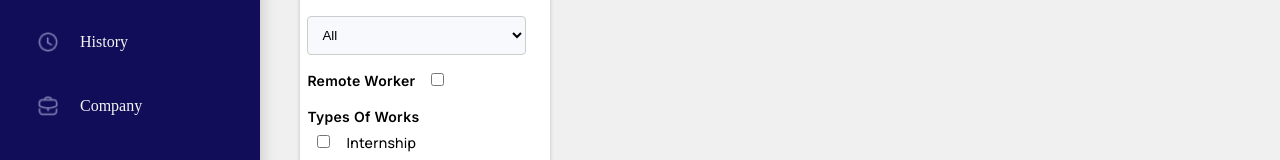
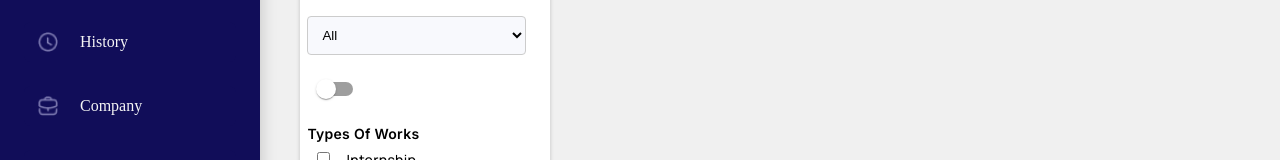
Before and after one commit to RemyaManoharan/class-25-ironside, a React (Create React App) app in the folder frontend/: page / in a window 1280 px wide. Shown: the part 258-418 px from the top of the page. Built offline with nearby package versions, Linux system fonts and the light colour scheme; no server answers; sample sign-in values are in the browser's storage.

Commit message:
changed the button to switch button for remote worker

```diff
--- a/frontend/src/components/FilterForm/FilterForm.tsx
+++ b/frontend/src/components/FilterForm/FilterForm.tsx
@@ -2,6 +2,7 @@ import React from 'react';
 import styles from './FilterForm.module.css';
 import useJobStore from '../../store/jobstore';
 import { FaTimes } from 'react-icons/fa';
+import { Switch } from '@mui/material';
 interface FilterFormProps {
   toggleFilter: () => void;
 }
@@ -20,8 +21,12 @@ function FilterForm({ toggleFilter }: FilterFormProps) {
     setFilters(newFilters);
   };
 
-  const handleChangeRemoteWork = (event: React.ChangeEvent<HTMLInputElement>) => {
-    const newFilters = { ...filters, isRemote: event.target.checked };
+  // const handleChangeRemoteWork = (event: React.ChangeEvent<HTMLInputElement>) => {
+  //   const newFilters = { ...filters, isRemote: event.target.checked };
+  //   setFilters(newFilters);
+  // };
+  const handleChangeRemoteWork = (event: React.SyntheticEvent) => {
+    const newFilters = { ...filters, isRemote: (event.target as HTMLInputElement).checked };
     setFilters(newFilters);
   };
 
@@ -95,9 +100,8 @@ function FilterForm({ toggleFilter }: FilterFormProps) {
 
         {/* remote work toggle button */}
         <div className={styles.remoteWork}>
-          <label className={`${styles.toggleContainer} ${styles.label}`}>
-            Remote Worker
-            <input type='checkbox' checked={filters.isRemote} onChange={handleChangeRemoteWork} />
+          <label className={`${styles.toggleContainer} ${styles.label} `}>
+            <Switch checked={filters.isRemote} onChange={handleChangeRemoteWork} />
           </label>
         </div>
 
```
